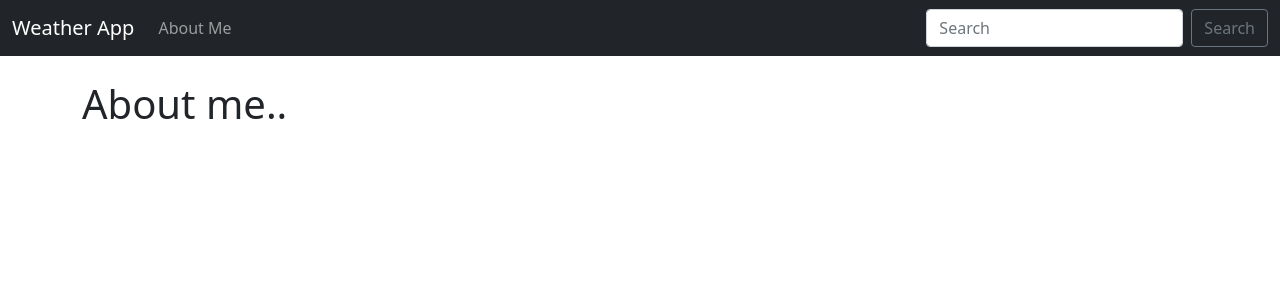
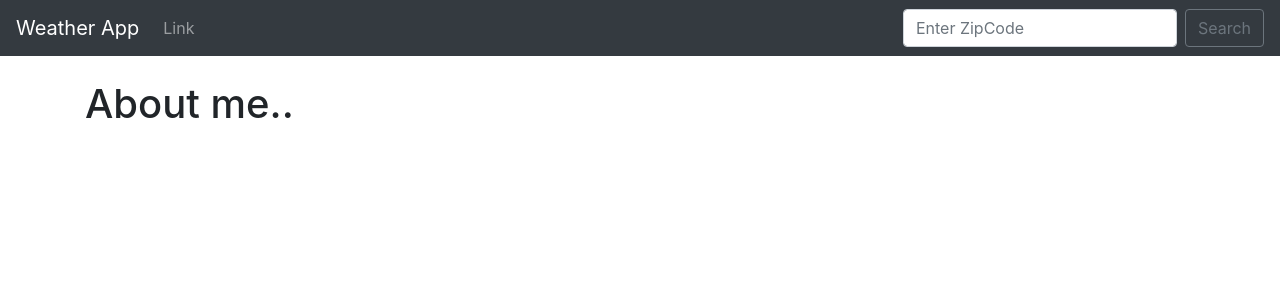
Before and after one commit to shivi956/djangoweather, a Django app: page /about in a window 1280 px wide. Shown: the top 300 px of the page. Run offline with Django 3.2, Linux system fonts and the light colour scheme; some libraries are stand-ins or nearby versions.

Commit message:
Finished

```diff
--- a/wlookup/templates/base.html
+++ b/wlookup/templates/base.html
@@ -3,53 +3,52 @@
   <head>
     <!-- Required meta tags -->
     <meta charset="utf-8">
-    <meta name="viewport" content="width=device-width, initial-scale=1">
+    <meta name="viewport" content="width=device-width, initial-scale=1, shrink-to-fit=no">
 
     <!-- Bootstrap CSS -->
-    <link href="https://cdn.jsdelivr.net/npm/bootstrap@5.0.0-beta1/dist/css/bootstrap.min.css" rel="stylesheet" integrity="sha384-giJF6kkoqNQ00vy+HMDP7azOuL0xtbfIcaT9wjKHr8RbDVddVHyTfAAsrekwKmP1" crossorigin="anonymous">
+    <link rel="stylesheet" href="https://maxcdn.bootstrapcdn.com/bootstrap/4.0.0/css/bootstrap.min.css" integrity="sha384-Gn5384xqQ1aoWXA+058RXPxPg6fy4IWvTNh0E263XmFcJlSAwiGgFAW/dAiS6JXm" crossorigin="anonymous">
 
     <title>Hello, world!</title>
+    <style>
+       .good {background-color: #0C0;}
+       .moderate {background-color: #FFFF00;}
+       .usg {background-color: #FF9900;}
+       .unhealthy {background-color: #FF0000;}
+       .veryunhealthy {background-color: #990066;}
+       .hazardous {background-color: #660000;}
+    </style>
   </head>
   <body>
     <nav class="navbar navbar-expand-lg navbar-dark bg-dark">
-        <div class="container-fluid">
       <a class="navbar-brand" href="{% url 'home' %}">Weather App</a>
-          <button class="navbar-toggler" type="button" data-bs-toggle="collapse" data-bs-target="#navbarSupportedContent" aria-controls="navbarSupportedContent" aria-expanded="false" aria-label="Toggle navigation">
+      <button class="navbar-toggler" type="button" data-toggle="collapse" data-target="#navbarSupportedContent" aria-controls="navbarSupportedContent" aria-expanded="false" aria-label="Toggle navigation">
         <span class="navbar-toggler-icon"></span>
       </button>
+
       <div class="collapse navbar-collapse" id="navbarSupportedContent">
-            <ul class="navbar-nav me-auto mb-2 mb-lg-0">
+        <ul class="navbar-nav mr-auto">
           <li class="nav-item">
-                <a class="nav-link" href="{% url 'about' %}">About Me</a>
+            <a class="nav-link" href="{% url 'about' %}">Link</a>
           </li>
         </ul>
-            <form class="d-flex">
-              <input class="form-control me-2" type="search" placeholder="Search" aria-label="Search">
-              <button class="btn btn-outline-secondary" type="submit">Search</button>
+        <form action="{% url 'home' %}" class="form-inline my-2 my-lg-0" method="POST">
+          {% csrf_token %}
+          <input class="form-control mr-sm-2" type="search" placeholder="Enter ZipCode" aria-label="Search" name="zipcode">
+          <button class="btn btn-outline-secondary my-2 my-sm-0" type="submit">Search</button>
         </form>
       </div>
-        </div>
     </nav>
-
-
     <br/>
     <div class="container">
-
         {% block content %}
 
 
         {% endblock %}
     </div>
-
-    <!-- Optional JavaScript; choose one of the two! -->
-
-    <!-- Option 1: Bootstrap Bundle with Popper -->
-    <script src="https://cdn.jsdelivr.net/npm/bootstrap@5.0.0-beta1/dist/js/bootstrap.bundle.min.js" integrity="sha384-ygbV9kiqUc6oa4msXn9868pTtWMgiQaeYH7/t7LECLbyPA2x65Kgf80OJFdroafW" crossorigin="anonymous"></script>
-
-    <!-- Option 2: Separate Popper and Bootstrap JS -->
-    <!--
-    <script src="https://cdn.jsdelivr.net/npm/@popperjs/core@2.5.4/dist/umd/popper.min.js" integrity="sha384-q2kxQ16AaE6UbzuKqyBE9/u/KzioAlnx2maXQHiDX9d4/zp8Ok3f+M7DPm+Ib6IU" crossorigin="anonymous"></script>
-    <script src="https://cdn.jsdelivr.net/npm/bootstrap@5.0.0-beta1/dist/js/bootstrap.min.js" integrity="sha384-pQQkAEnwaBkjpqZ8RU1fF1AKtTcHJwFl3pblpTlHXybJjHpMYo79HY3hIi4NKxyj" crossorigin="anonymous"></script>
-    -->
+    <!-- Optional JavaScript -->
+    <!-- jQuery first, then Popper.js, then Bootstrap JS -->
+    <script src="https://code.jquery.com/jquery-3.2.1.slim.min.js" integrity="sha384-KJ3o2DKtIkvYIK3UENzmM7KCkRr/rE9/Qpg6aAZGJwFDMVNA/GpGFF93hXpG5KkN" crossorigin="anonymous"></script>
+    <script src="https://cdnjs.cloudflare.com/ajax/libs/popper.js/1.12.9/umd/popper.min.js" integrity="sha384-ApNbgh9B+Y1QKtv3Rn7W3mgPxhU9K/ScQsAP7hUibX39j7fakFPskvXusvfa0b4Q" crossorigin="anonymous"></script>
+    <script src="https://maxcdn.bootstrapcdn.com/bootstrap/4.0.0/js/bootstrap.min.js" integrity="sha384-JZR6Spejh4U02d8jOt6vLEHfe/JQGiRRSQQxSfFWpi1MquVdAyjUar5+76PVCmYl" crossorigin="anonymous"></script>
   </body>
 </html>
--- a/wlookup/views.py
+++ b/wlookup/views.py
@@ -3,7 +3,75 @@ from django.shortcuts import render
 
 # Create your views here.
 def home(request):
-    return render(request,'home.html', {})
+    import json
+    import requests
+
+    if request.method == "POST" :
+        zipcode = request.POST['zipcode']
+        api_request = requests.get("http://www.airnowapi.org/aq/observation/zipCode/current/?format=application/json&zipCode="+ zipcode +"&distance=5&API_KEY=C6D0CC62-BB4E-4D98-8139-904BD025D077")
+        try:
+            api = api_request.json()
+        except Exception as e:
+            api = "error......."
+
+        if api[0]['Category']['Name'] == "Good":
+            category_description = '(0-50)Air Quality is satisfactory, less or no risk.'
+            category_color = 'good'
+        elif api[0]['Category']['Name'] == "Moderate":
+            category_description = '(51-100)Air Quality is acceptable, moderate health concern.'
+            category_color = 'moderate'
+
+        elif api[0]['Category']['Name'] == "Unhealthy for Sensitive Groups":
+            category_description = '(101-150)General public is not affected , people with lung disease have greater risk.'
+            category_color = 'usg'
+        elif api[0]['Category']['Name'] == "Unhealthy":
+            category_description = '(151-200)Everyone may begin to experience health effects, sennsitive people may be affected more.'
+            category_color = 'unhealthy'
+
+        elif api[0]['Category']['Name'] == "Very Unhealthy":
+            category_description = '(201-300)Health alert : everyone may experience more serious health effects.'
+            category_color = 'veryunhealthy'
+
+        elif api[0]['Category']['Name'] == "Hazardous":
+            category_description = '(301-500)Health warnings of emergency conditions.The entire population affected.'
+            category_color = 'hazardous'
+
+
+        return render(request,'home.html', {'api': api, 'category_description' : category_description ,'category_color' : category_color})
+
+
+
+    else:
+        api_request = requests.get("http://www.airnowapi.org/aq/observation/zipCode/current/?format=application/json&zipCode=89129&distance=5&API_KEY=C6D0CC62-BB4E-4D98-8139-904BD025D077")
+        try:
+            api = api_request.json()
+        except Exception as e:
+            api = "error......."
+
+        if api[0]['Category']['Name'] == "Good":
+            category_description = '(0-50)Air Quality is satisfactory, less or no risk.'
+            category_color = 'good'
+        elif api[0]['Category']['Name'] == "Moderate":
+            category_description = '(51-100)Air Quality is acceptable, moderate health concern.'
+            category_color = 'moderate'
+
+        elif api[0]['Category']['Name'] == "Unhealthy for Sensitive Groups":
+            category_description = '(101-150)General public is not affected , people with lung disease have greater risk.'
+            category_color = 'usg'
+        elif api[0]['Category']['Name'] == "Unhealthy":
+            category_description = '(151-200)Everyone may begin to experience health effects, sennsitive people may be affected more.'
+            category_color = 'unhealthy'
+
+        elif api[0]['Category']['Name'] == "Very Unhealthy":
+            category_description = '(201-300)Health alert : everyone may experience more serious health effects.'
+            category_color = 'veryunhealthy'
+
+        elif api[0]['Category']['Name'] == "Hazardous":
+            category_description = '(301-500)Health warnings of emergency conditions.The entire population affected.'
+            category_color = 'hazardous'
+
+
+        return render(request,'home.html', {'api': api, 'category_description' : category_description ,'category_color' : category_color})
 
 def about(request):
     return render(request,'about.html', {})
```
Also changed, not shown: wlookup/templates/home.html (+22 -1 lines). Lines whose indentation alone changed are shown as unchanged.
